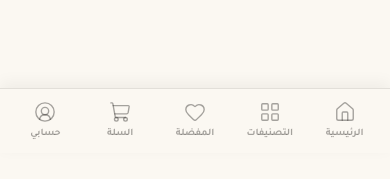
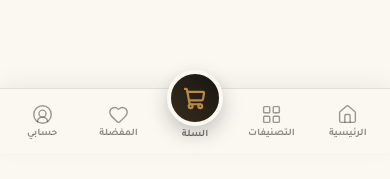
Before and after one commit to bassamdev711/basmatanaqa, a Next.js app: page /login in a window 390 px wide. Shown: the part 691-870 px from the top of the page. Built offline with nearby package versions, Linux system fonts and the light colour scheme; no server answers; the database is empty.

Commit message:
feat(mobile): center luxury floating cart button in bottom nav

```diff
--- a/components/MobileBottomNav.tsx
+++ b/components/MobileBottomNav.tsx
@@ -25,16 +25,16 @@ export default function MobileBottomNav() {
       icon: LayoutGrid,
     },
     {
-      name: "المفضلة",
-      href: "/favorites",
-      icon: Heart,
-    },
-    {
       name: "السلة",
       href: "/cart",
       icon: ShoppingCart,
       badge: cartCount,
       isCart: true,
+    },
+    {
+      name: "المفضلة",
+      href: "/favorites",
+      icon: Heart,
     },
     {
       name: "حسابي",
@@ -50,67 +50,102 @@ export default function MobileBottomNav() {
   }
 
   return (
-    <div className="md:hidden fixed bottom-0 left-0 right-0 z-[90] bg-surface border-t border-black/10 shadow-[0_-5px_15px_rgba(0,0,0,0.05)] pb-[env(safe-area-inset-bottom)]">
-      <div className="flex justify-around items-center h-16 px-2" dir="rtl">
+    <div className="md:hidden fixed bottom-0 left-0 right-0 z-[90] bg-surface/95 backdrop-blur-md border-t border-black/10 shadow-[0_-5px_20px_rgba(0,0,0,0.06)] pb-[env(safe-area-inset-bottom)]">
+      <div className="flex justify-around items-center h-16 px-1 relative" dir="rtl">
         {navItems.map((item) => {
           const isActive =
             item.href === "/" ? pathname === "/" : pathname?.startsWith(item.href);
 
           const Icon = item.icon;
 
+          if (item.isCart) {
             return (
               <Link
                 key={item.href}
                 href={item.href}
-              className="relative flex flex-col items-center justify-center w-full h-full gap-1"
+                className="relative flex flex-col items-center justify-center flex-1 h-full -top-4 group"
+                aria-label="سلة المشتريات"
               >
                 <div className="relative">
-                {item.isCart ? (
+                  {/* Floating Luxury Action Circle */}
                   <motion.div
-                    animate={triggerBounce ? { scale: [1, 1.4, 0.9, 1.15, 1], rotate: [0, -8, 8, -4, 0] } : {}}
+                    whileTap={{ scale: 0.92 }}
+                    animate={
+                      triggerBounce
+                        ? { scale: [1, 1.25, 0.92, 1.15, 1], rotate: [0, -8, 8, -4, 0] }
+                        : {}
+                    }
                     transition={{ duration: 0.5, ease: "easeOut" }}
                     onAnimationComplete={onBounceComplete}
+                    className={`relative w-14 h-14 rounded-full flex items-center justify-center border-4 border-surface shadow-[0_8px_20px_rgba(0,0,0,0.22)] transition-all duration-300 ${
+                      isActive
+                        ? "bg-brand text-accent ring-2 ring-accent ring-offset-2 ring-offset-surface shadow-brand/40 scale-105"
+                        : "bg-brand text-accent hover:brightness-110"
+                    }`}
                   >
+                    {/* Subtle Luxury Gradient Glow */}
+                    <div className="absolute inset-0 rounded-full bg-gradient-to-tr from-accent/20 to-transparent pointer-events-none" />
+
                     <Icon
-                      size={22}
-                      strokeWidth={isActive ? 2.5 : 1.5}
-                      className={`transition-colors duration-200 ${
-                        isActive ? "text-brand" : "text-foreground/40"
-                      }`}
+                      size={23}
+                      strokeWidth={2.3}
+                      className="text-accent transition-transform duration-200 group-hover:scale-110 relative z-10"
                     />
+
+                    {/* Subtle pulse effect if cart has items */}
+                    {item.badge && item.badge > 0 ? (
+                      <span className="absolute inset-0 rounded-full bg-accent/25 animate-ping opacity-35 pointer-events-none" />
+                    ) : null}
                   </motion.div>
-                ) : (
-                  <Icon
-                    size={22}
-                    strokeWidth={isActive ? 2.5 : 1.5}
-                    className={`transition-colors duration-200 ${
-                      isActive ? "text-brand" : "text-foreground/40"
-                    }`}
-                  />
-                )}
 
+                  {/* Badge Counter */}
                   <AnimatePresence>
                     {item.badge && item.badge > 0 ? (
                       <motion.span
-                      initial={{ scale: 0.5, opacity: 0 }}
+                        initial={{ scale: 0.4, opacity: 0 }}
                         animate={{ scale: 1, opacity: 1 }}
-                      exit={{ scale: 0.5, opacity: 0 }}
-                      className={`absolute -top-1.5 -right-2 text-[9px] font-bold w-4 h-4 rounded-full flex items-center justify-center ${
-                        isActive ? "bg-accent text-brand" : "bg-brand text-white"
-                      }`}
+                        exit={{ scale: 0.4, opacity: 0 }}
+                        className="absolute -top-1 -right-1 z-20 min-w-5 h-5 px-1 bg-accent text-brand text-[10px] font-black rounded-full flex items-center justify-center border-2 border-surface shadow-md"
                       >
                         {item.badge}
                       </motion.span>
                     ) : null}
                   </AnimatePresence>
+                </div>
+
+                <span
+                  className={`text-[10px] font-bold transition-colors duration-200 mt-1 leading-none ${
+                    isActive ? "text-brand font-extrabold" : "text-foreground/60"
+                  }`}
+                >
+                  {item.name}
+                </span>
+              </Link>
+            );
+          }
+
+          return (
+            <Link
+              key={item.href}
+              href={item.href}
+              className="relative flex flex-col items-center justify-center flex-1 h-full gap-1 active:scale-95 transition-transform"
+            >
+              <div className="relative">
+                <Icon
+                  size={21}
+                  strokeWidth={isActive ? 2.4 : 1.6}
+                  className={`transition-colors duration-200 ${
+                    isActive ? "text-brand" : "text-foreground/45"
+                  }`}
+                />
 
                 {/* Account Notification Badge */}
                 {item.hasNotificationBadge && <NotificationBadge />}
               </div>
 
               <span
-                className={`text-[10px] font-bold transition-colors duration-200 ${
-                  isActive ? "text-brand" : "text-foreground/40"
+                className={`text-[10px] font-bold transition-colors duration-200 leading-none ${
+                  isActive ? "text-brand font-extrabold" : "text-foreground/50"
                 }`}
               >
                 {item.name}
```
Lines whose indentation alone changed are shown as unchanged.
